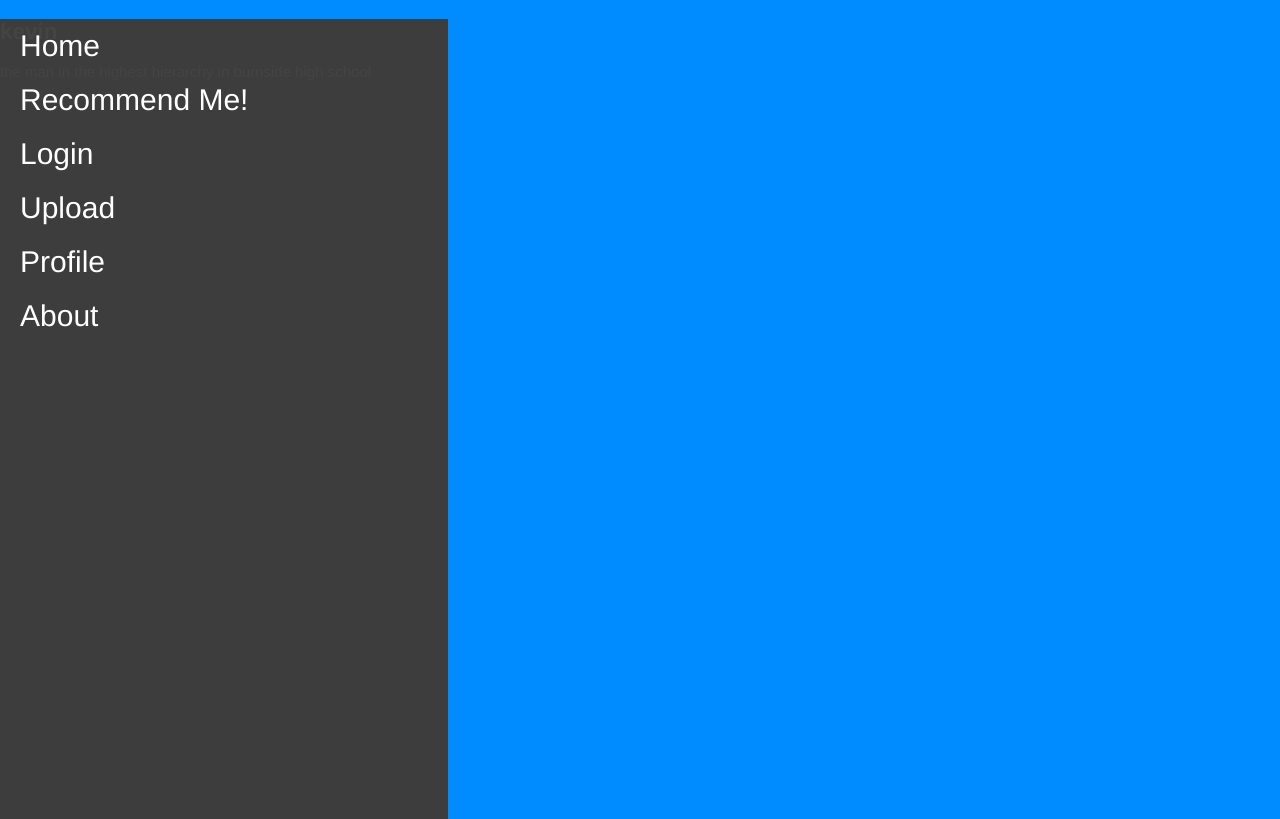
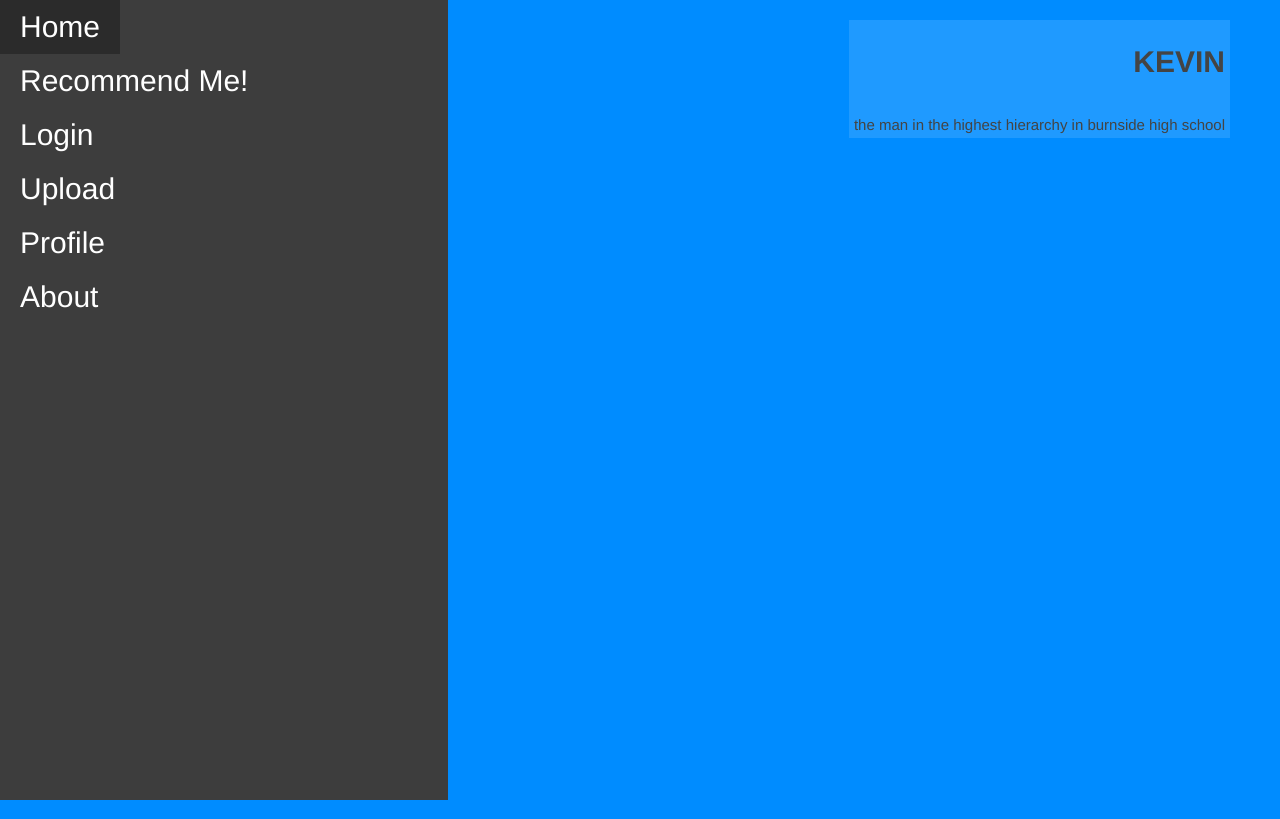
Before and after one commit to 17093/Main_project, a Flask app: page /profile/1 in a window 1280 px wide. Run offline with Flask 2, Linux system fonts and the light colour scheme; data comes from the database, SQL or seed files in the repository.

Commit message:
touched up on css and profile html cleanup.

```diff
--- a/static/styles.css
+++ b/static/styles.css
@@ -32,6 +32,18 @@
 }
 .right_content{
     float: left;
+}
+
+.cap{
+    text-transform: uppercase;
+}
+.profile{
+    margin-right: 50px;
+    margin-top: 20px;
+    padding: 5px;
+    float: right;
+    text-align: right;
+    background-color: #ffffff1f;
 }
 
 
--- a/templates/profile.html
+++ b/templates/profile.html
@@ -1,9 +1,11 @@
 {% extends 'layout.html' %}
 {% block content %}
 <body class = "testbg">
-    <div>
-        <h2>{{ userinfo.userName }}</h2>
+    <div class = "profile">
+        <h1 class="cap">{{ userinfo.userName }}</h1>
+        <br>
         {{ userinfo.bio }}
+
     </div>
 </body>
 
```
